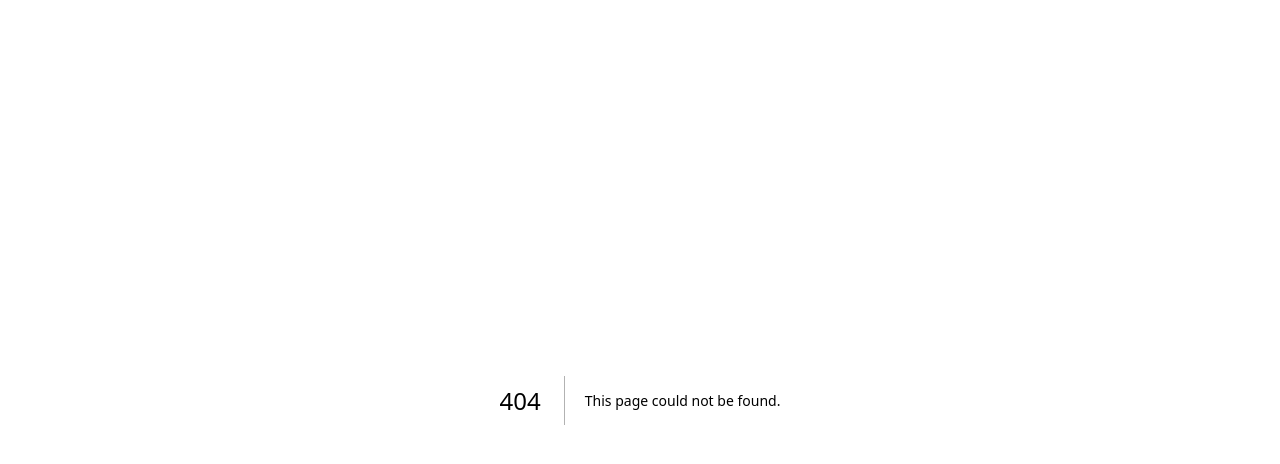
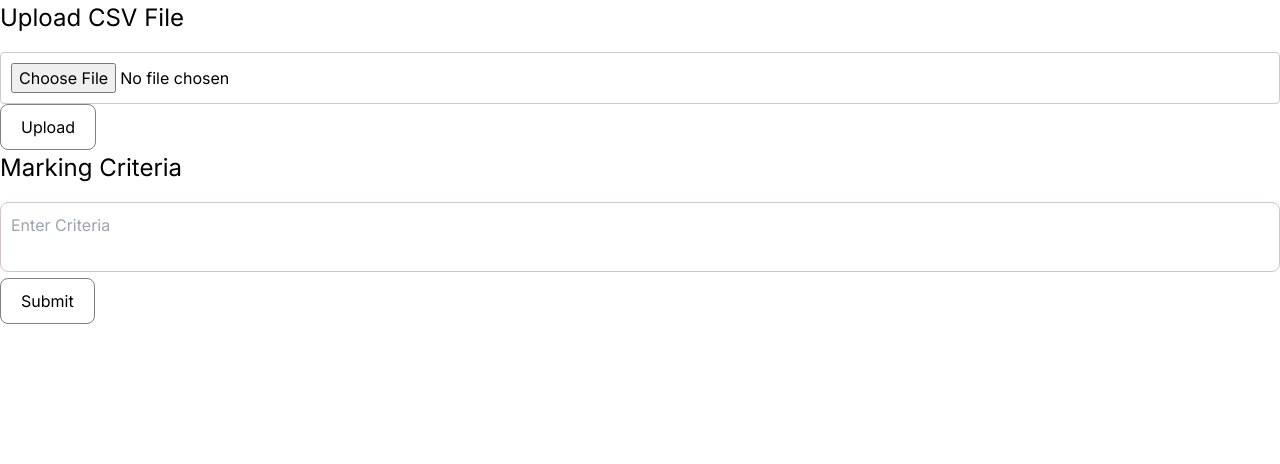
Before and after one commit to thecreatorclub/PathwayForExceptionalLearner_project1, a Next.js app: page /admin/UploadCSV in a window 1280 px wide. Before the commit this address had no page. Shown: the top 464 px of the page. Built offline with nearby package versions, Linux system fonts and the light colour scheme.

Commit message:
UploadCSV
Reads CSV and marking criteria and Console logs the response from open AI api

```diff
--- a/package.json
+++ b/package.json
@@ -36,7 +36,8 @@
     "slate": "^0.103.0",
     "slate-react": "^0.110.1",
     "tailwindcss-animate": "^1.0.7",
-    "vitest": "^2.1.2"
+    "vitest": "^2.1.2",
+    "zod": "^3.23.8"
   },
   "devDependencies": {
     "@types/chroma-js": "^2.4.4",
--- /dev/null
+++ b/src/app/admin/UploadCSV/page.tsx
@@ -0,0 +1,78 @@
+"use client";
+
+import React, { useState } from "react";
+
+const UploadCSV = () => {
+  const [file, setFile] = useState<File | null>(null);
+  const [line, setLine] = useState("");
+  const [criteria, setCriteria] = useState("");
+
+  const handleFileChange = (event: React.ChangeEvent<HTMLInputElement>) => {
+    if (event.target.files) {
+      setFile(event.target.files[0]);
+    }
+  };
+
+  const handleSubmit = async () => {
+    try {
+      console.log(criteria, line);
+      const response = await fetch("/api/CSV", {
+        method: "POST",
+        headers: { "Content-Type": "application/json" },
+        body: JSON.stringify({
+          line,
+          criteria,
+        }),
+      });
+
+      if (response.ok) {
+        const data = await response.json();
+        console.log(data);
+      }
+    } catch (error) {
+      console.error("Error fetching feedback:", error);
+    }
+  };
+
+  const handleUpload = () => {
+    if (file) {
+      const reader = new FileReader();
+      reader.readAsText(file);
+      reader.onload = (e) => {
+        const text = e.target?.result as string;
+        console.log(text);
+
+        // Store the entire CSV content as a string
+        setLine(text);
+      };
+    }
+  };
+
+  return (
+    <div>
+      <h1>Upload CSV File</h1>
+      <input type="file" accept=".csv" onChange={handleFileChange} />
+      <button onClick={handleUpload}>Upload</button>
+      <form
+        onSubmit={(e) => {
+          e.preventDefault();
+          handleSubmit();
+        }}
+      >
+        <div>
+          <h1>Marking Criteria</h1>
+          <textarea
+            name="Marking Criteria"
+            placeholder="Enter Criteria"
+            value={criteria}
+            onChange={(e) => setCriteria(e.target.value)}
+          />
+        </div>
+
+        <button type="submit">Submit</button>
+      </form>
+    </div>
+  );
+};
+
+export default UploadCSV;
--- /dev/null
+++ b/src/app/api/CSV/route.ts
@@ -0,0 +1,62 @@
+import { NextResponse, NextRequest } from "next/server";
+
+export async function POST(request: NextRequest) {
+
+  try {
+    const { Criteria, line } = await request.json();
+    console.log(Criteria, line);
+    const prompt = `
+    Question and Students response ( For each /n give feedback, ignore studentID): ${line}
+
+    Marking Criteria:
+    ---
+    ${Criteria}
+    ---
+    `;
+
+    const messages = [
+      {
+        role: "system",
+        content: `
+You are a tutor at university marking papers, you must provide concise feedback with a mark out of 0-5.
+
+Instructions:
+- Read the student's response to the question.
+- Provide feedback based on the marking criteria provided.
+- Give a mark out of 5 based on the student's response.(eg full marks if correct, 0 if completely wrong)
+
+Do the above for each new line (/n)
+        `,
+      },
+      { role: "user", content: prompt },
+    ];
+
+    const response = await fetch("https://api.openai.com/v1/chat/completions", {
+      method: "POST",
+      headers: {
+        "Content-Type": "application/json",
+        Authorization: `Bearer ${process.env.OPENAI_API_KEY}`,
+      },
+      body: JSON.stringify({
+        model: "gpt-4o-mini", //use 4o for demonstration only
+        //model: 'gemini-1.5-flash',
+        messages: messages,
+        temperature: 0,
+      }),
+    });
+
+    if (!response.ok) {
+      const errorData = await response.json();
+      console.error("OpenAI API Error:", errorData);
+      throw new Error(errorData.error.message);
+    }
+
+    const data = await response.json();
+    const feedback = data.choices[0].message.content;
+
+    return NextResponse.json({ message: feedback });
+  } catch (error) {
+    console.error("Error processing request:", error);
+    return NextResponse.json({ message: "An error occurred" }, { status: 500 });
+  }
+}
```
Also changed, not shown: 1 other file (tests, documents, lock files or other folders).
